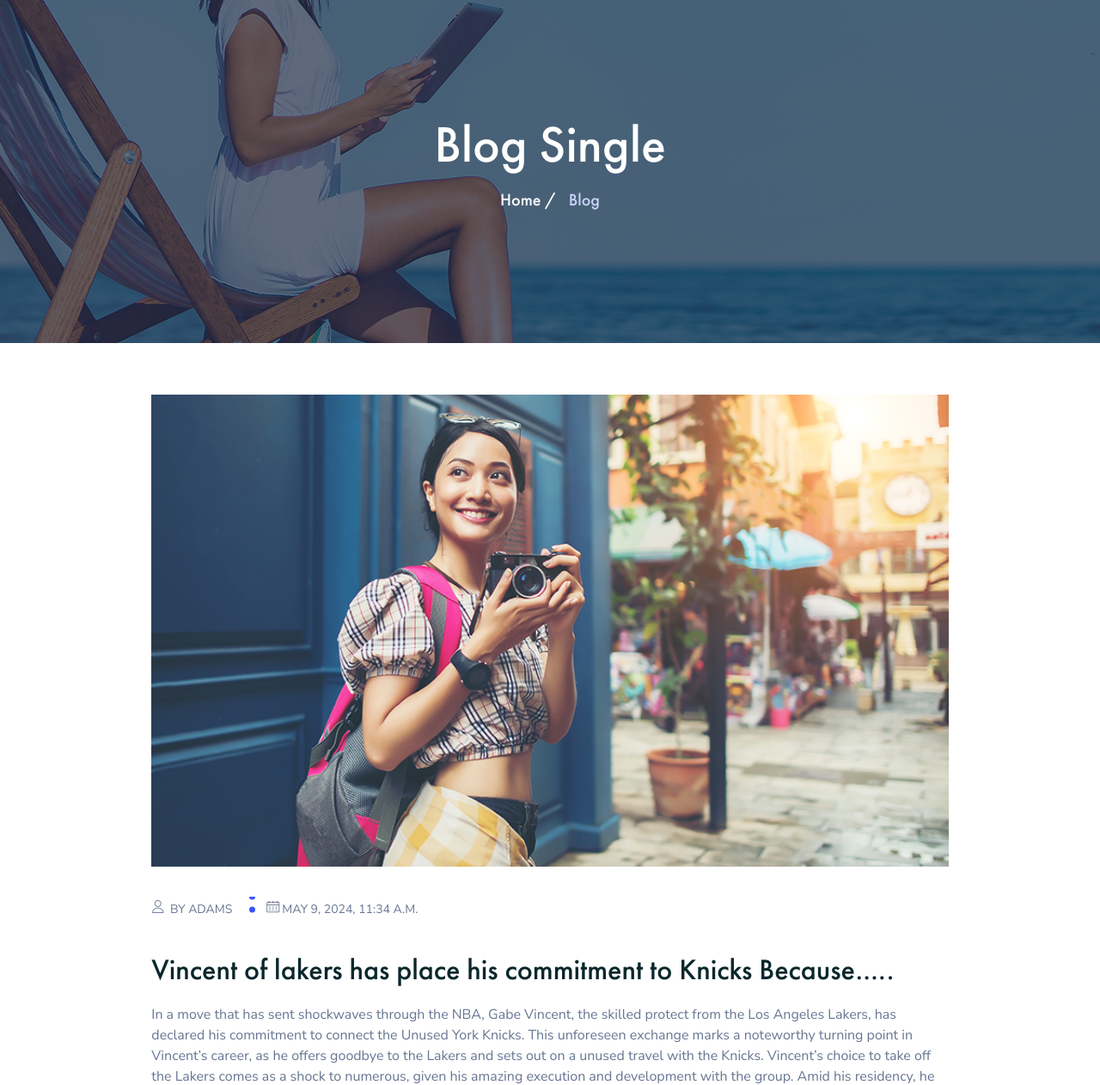
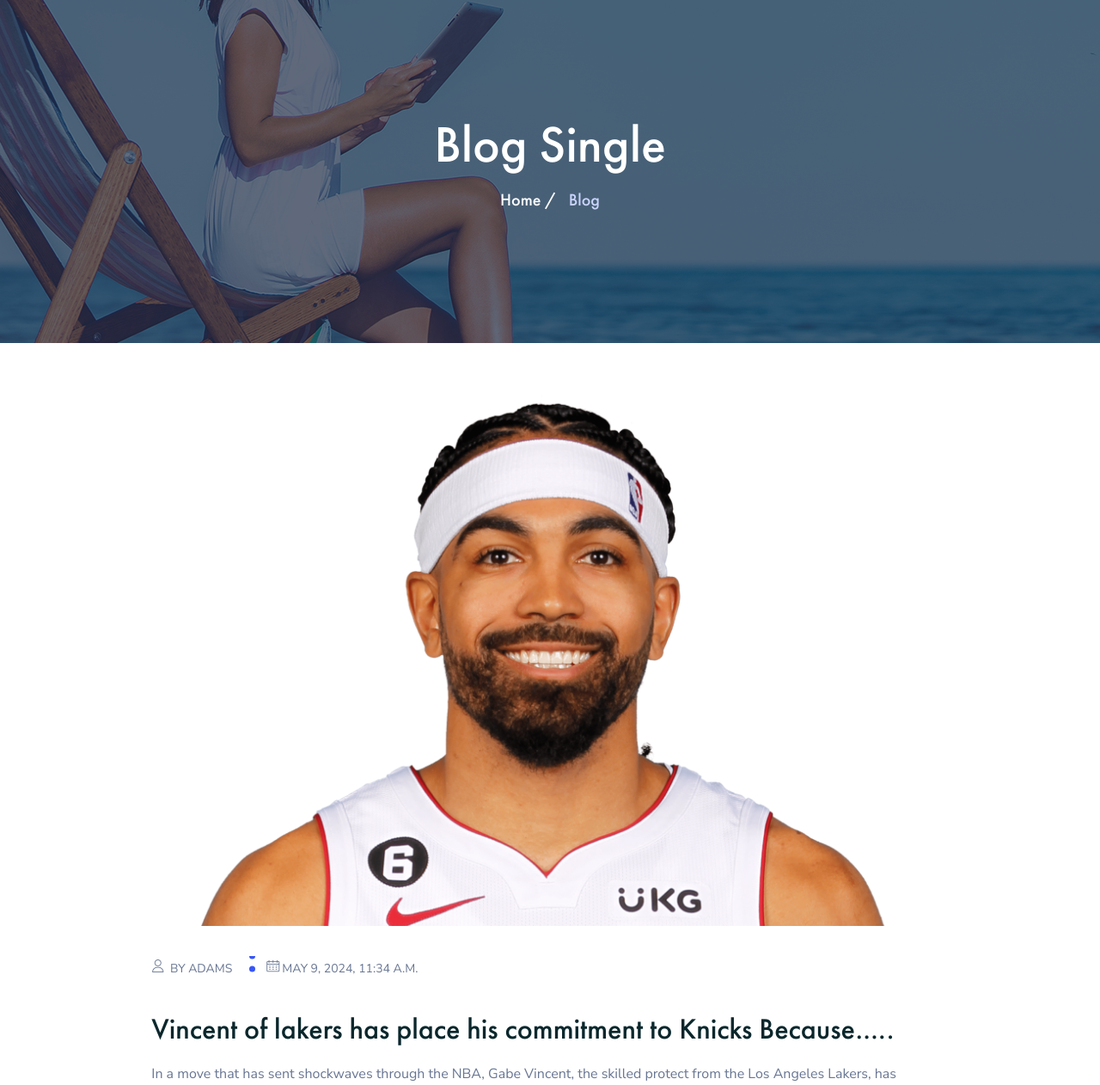
Before and after one commit to Adamz360/newblog, a Django app: a page that uses templates/blog_base.html in a window 1280 px wide. Shown: the part 90-1352 px from the top of the page at 86% size. Run offline with Django 5.2, Linux system fonts and the light colour scheme; data comes from the database, SQL or seed files in the repository; some libraries are stand-ins or nearby versions; some web fonts are replaced.

Commit message:
fixed the top blog section

```diff
--- a/templates/blog_base.html
+++ b/templates/blog_base.html
@@ -144,6 +144,8 @@
                                     <i class="fi flaticon-magnifiying-glass text-[22px]"></i>
                                 </div>
                             </div>
+                            <!-- NAV BAR & SIDE -->
+                            <!-- SEARCH SECTION -->
                             <div class="header-search-form absolute right-0 top-[210%] w-[263px] bg-white z-20 p-[15px]
                                     transform text-center transition-all opacity-0 invisible
                                      shadow-[0px_2px_20px_0px_rgba(62,65,159,0.09);]">
@@ -159,6 +161,7 @@
                                 </div>
                             </div>
                         </div>
+                        <!-- RIGHT MENUBAR -->
                         <div class="header-right-menu-wrapper">
                             <div class="header-right-menu">
                                 <div class="right-menu-toggle-btn text-right cursor-pointer">
@@ -181,6 +184,7 @@
                                                         <span class="date">19 Jun 2024 </span>
                                                         <h4><a href="blog-single.html">Perfect Photo Clicking
                                                                 Idea You Must
+
                                                                 Know.</a></h4>
                                                     </div>
                                                 </div>
@@ -350,6 +354,7 @@
                                     bg-[rgba(255,255,255,0.8)] col:text-base">{{ post.metades }}</div>
                                     <h3 class="text-[35px] text-white mt-[15px] leading-10 col:text-xl font-semibold"><a
                                             href="{% url 'post_detail' post.slug %}"> {{ post.title }}</a></h3>
+
                                     <ul class="flex items-center">
                                         <li class="relative text-white mr-[20px] ">
                                             <!-- <img src="assets/images/blog/blog-avater/img-1.jpg" alt=""
--- a/templates/blog_post.html
+++ b/templates/blog_post.html
@@ -48,7 +48,7 @@
                 <div class="col-span-1 md:col-span-12 "></div>
                 <div class="col-span-10 md:col-span-12">
                     <div class="md:mt-[70px]">
-                        <img class="w-full" src="assets/images/blog/img-10.jpg" alt>
+                        <img class="w-full" src="{{ object.post_images.url }}" alt>
                         <div class="overflow-hidden my-[35px]">
                             <ul>
                                 <li
```
